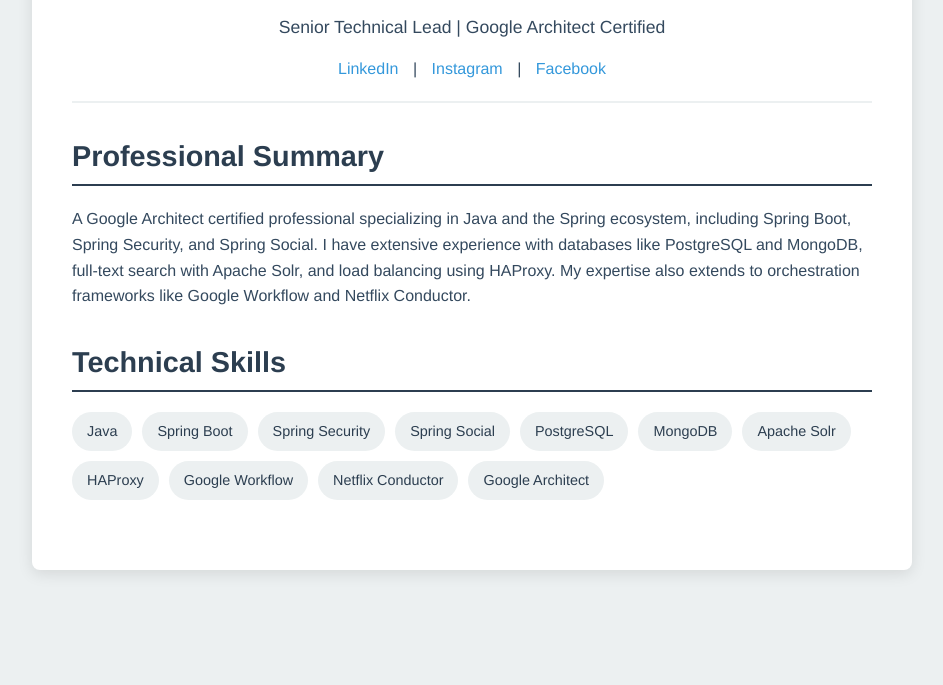
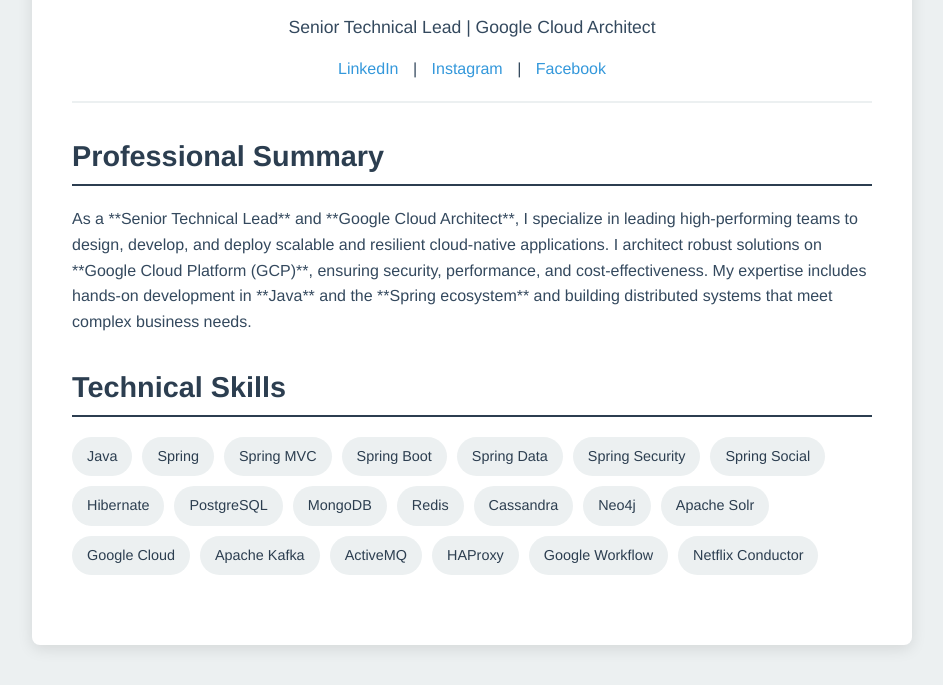
Before and after one commit to abhijitbhosale/profile, a plain HTML site: page index.html in a window 1280 px wide. Shown: the part 317-1002 px from the top of the page, without its empty margins (168-1111 px from the left). Before the commit the page ends 927 px from the top, so only its background shows below. Drawn offline with Linux system fonts and the light colour scheme.

Commit message:
Update index.html

```diff
--- a/index.html
+++ b/index.html
@@ -130,7 +130,7 @@
         <header class="header">
             <img src="https://raw.githubusercontent.com/abhijitbhosale/profile/main/IMG-20250327-WA0007.jpg" alt="Profile Picture">
             <h1>Abhijit Bhosale</h1>
-            <p>Senior Technical Lead | Google Architect Certified</p>
+            <p>Senior Technical Lead | Google Cloud Architect</p>
             <div class="social-links">
                 <a href="https://www.linkedin.com/in/abhijit-bhosale-a2178b9b?utm_source=share&utm_campaign=share_via&utm_content=profile&utm_medium=android_app">LinkedIn</a> |
                 <a href="https://www.instagram.com/abhijit._bhosale">Instagram</a> |
@@ -141,7 +141,7 @@
         <section class="section">
             <h2 class="section-title">Professional Summary</h2>
             <p>
-                A Google Architect certified professional specializing in Java and the Spring ecosystem, including Spring Boot, Spring Security, and Spring Social. I have extensive experience with databases like PostgreSQL and MongoDB, full-text search with Apache Solr, and load balancing using HAProxy. My expertise also extends to orchestration frameworks like Google Workflow and Netflix Conductor.
+                As a **Senior Technical Lead** and **Google Cloud Architect**, I specialize in leading high-performing teams to design, develop, and deploy scalable and resilient cloud-native applications. I architect robust solutions on **Google Cloud Platform (GCP)**, ensuring security, performance, and cost-effectiveness. My expertise includes hands-on development in **Java** and the **Spring ecosystem** and building distributed systems that meet complex business needs.
             </p>
         </section>
 
@@ -149,16 +149,25 @@
             <h2 class="section-title">Technical Skills</h2>
             <ul class="skills-list">
                 <li>Java</li>
+                <li>Spring</li>
+                <li>Spring MVC</li>
                 <li>Spring Boot</li>
+                <li>Spring Data</li>
                 <li>Spring Security</li>
                 <li>Spring Social</li>
+                <li>Hibernate</li>
                 <li>PostgreSQL</li>
                 <li>MongoDB</li>
+                <li>Redis</li>
+                <li>Cassandra</li>
+                <li>Neo4j</li>
                 <li>Apache Solr</li>
+                <li>Google Cloud</li>
+                <li>Apache Kafka</li>
+                <li>ActiveMQ</li>
                 <li>HAProxy</li>
                 <li>Google Workflow</li>
                 <li>Netflix Conductor</li>
-                <li>Google Architect</li>
             </ul>
         </section>
     </div>
```
